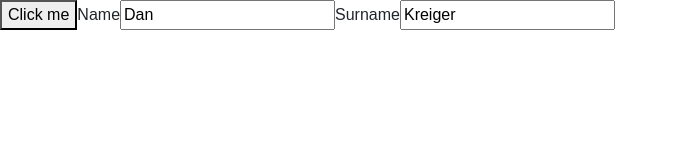
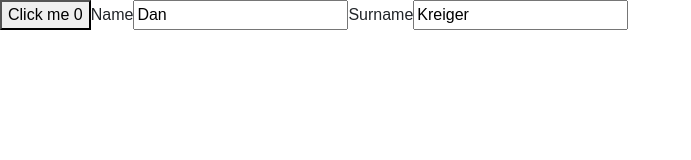
Before and after one commit to dankreiger/anticlimatic-react-ts-example, a React (Create React App) app: page / in a window 1280 px wide. Shown: the top 160 px of the page, without its empty margins (0-691 px from the left). Built offline with nearby package versions, Linux system fonts and the light colour scheme.

Commit message:
chore: warming up to stuff takes a while

```diff
--- a/src/components/App/App.tsx
+++ b/src/components/App/App.tsx
@@ -1,4 +1,5 @@
 import * as React from 'react';
+import { useState } from 'react'; // // https://github.com/DefinitelyTyped/DefinitelyTyped/issues/5128
 // hooks
 import useFormInput from '../../hooks/useFormInput';
 import useDocumentTitle from '../../hooks/useDocumentTitle';
@@ -16,9 +17,12 @@
 
   useDocumentTitle(`${name.value} ${surname.value}`);
 
+  const [count, setCount] = useState(0);
+  const handleClick = () => setCount(count + 1);
+
   return (
     <>
-      <button>Click me</button>
+      <button onClick={handleClick}>Click me {count}</button>
       <InputGroup inputLabel="Name" stateHook={name} />
       <InputGroup inputLabel="Surname" stateHook={surname} />
     </>
--- a/src/hooks/useFormInput.tsx
+++ b/src/hooks/useFormInput.tsx
@@ -1,4 +1,9 @@
 import { useState } from 'react';
+
+/**
+ *
+ * @param {string} initialValue
+ */
 
 export default function useFormInput(initialValue: string) {
   const [value, setValue] = useState(initialValue);
```
Also changed, not shown: 2 other files (tests, documents, lock files or other folders).
